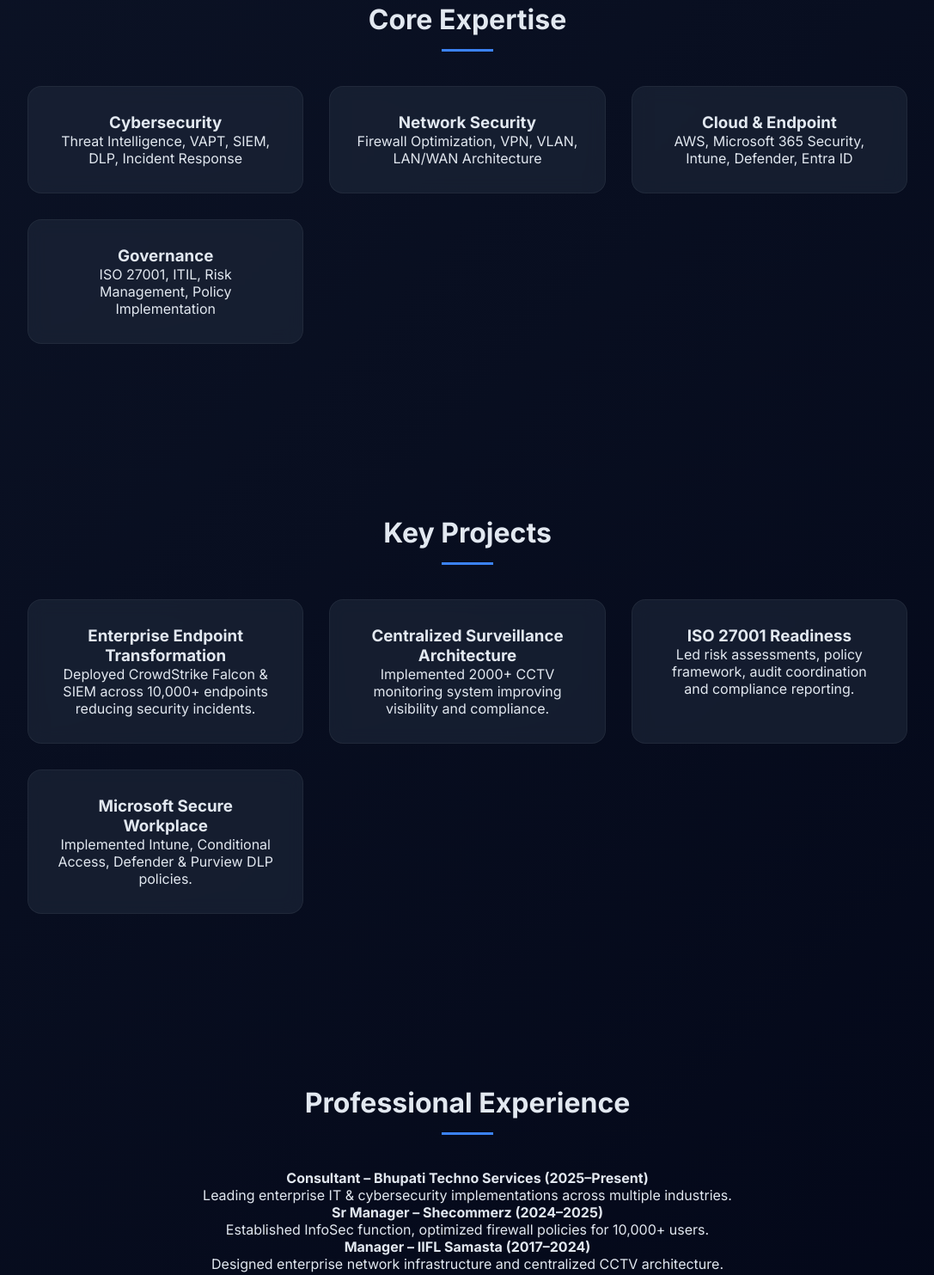
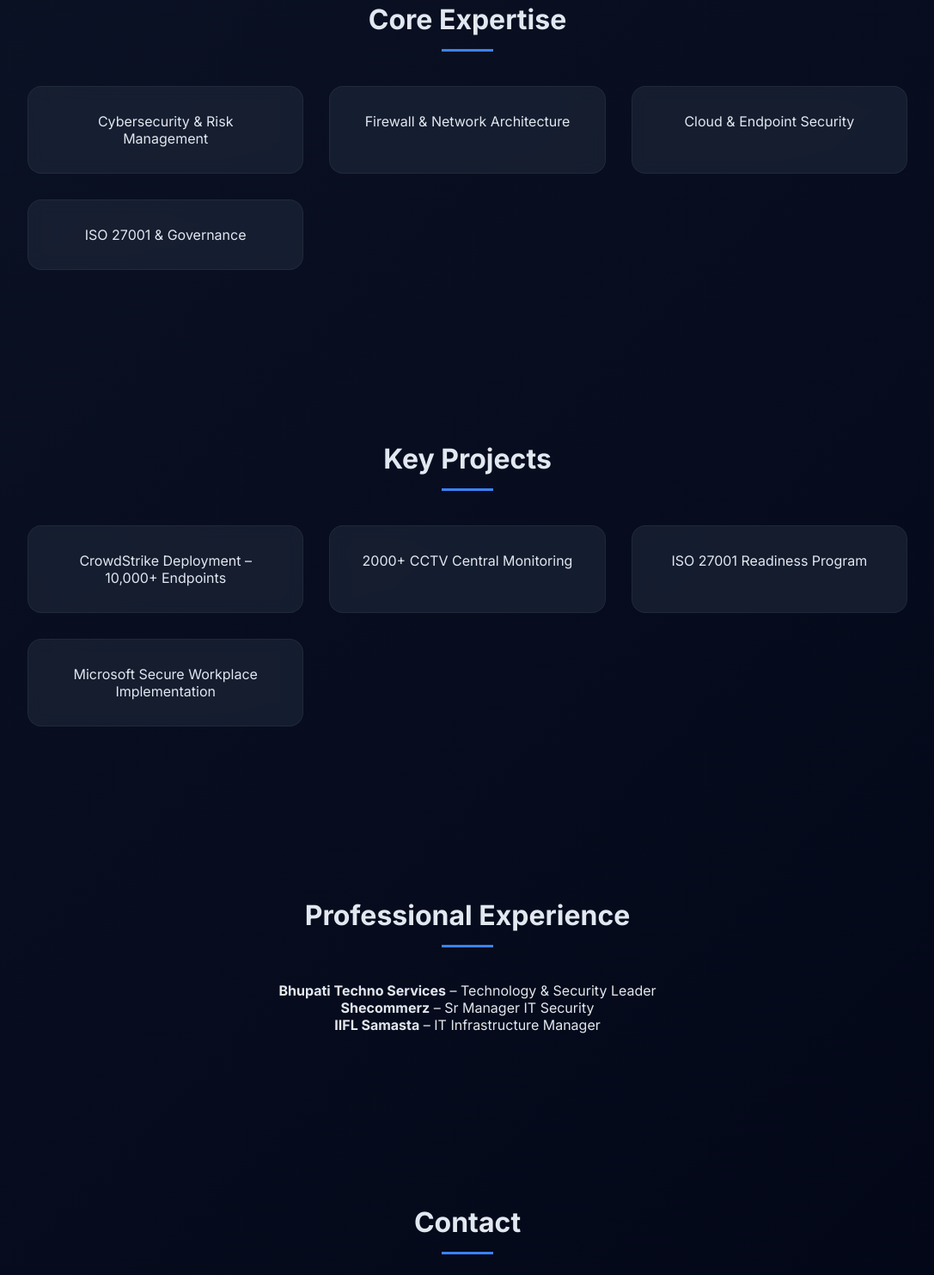
Before and after one commit to kashwin007-pixel/Ashwin-Portfolio, a plain HTML site: page index.html in a window 1280 px wide. Shown: the part 1254-2737 px from the top of the page at 86% size, without its empty margins (96-1183 px from the left). Drawn offline with Linux system fonts and the light colour scheme.

Commit message:
Update index.html

```diff
--- a/index.html
+++ b/index.html
@@ -4,18 +4,18 @@
 <head>
 <meta charset="UTF-8">
 <meta name="viewport" content="width=device-width, initial-scale=1.0">
-<title>Ashwin Kumar | Cybersecurity & IT Infrastructure Leader</title>
+<title>Ashwin Kumar | Cybersecurity & IT Infrastructure</title>
 <link rel="stylesheet" href="style.css">
-<link href="https://fonts.googleapis.com/css2?family=Inter:wght@300;400;600;700&display=swap" rel="stylesheet">
+<link href="https://fonts.googleapis.com/css2?family=Inter:wght@300;400;500;600;700&display=swap" rel="stylesheet">
 </head>
 
 <body>
 
 <div class="background-glow"></div>
 
-    <header>
+<header id="navbar">
     <nav>
-        <h2>Ashwin Kumar</h2>
+        <h2 class="logo">Ashwin Kumar</h2>
         <ul>
             <li><a href="#about">About</a></li>
             <li><a href="#expertise">Expertise</a></li>
@@ -27,84 +27,56 @@
 </header>
 
 <section class="hero">
-    <h1>Building Secure & Scalable Enterprise IT Ecosystems</h1>
-    <p>Cybersecurity | Cloud Security | Firewall Architecture | ISO 27001 | Microsoft Security</p>
-    <a href="#contact" class="btn">Connect With Me</a>
+    <h1 class="reveal">Building Secure & Scalable Enterprise IT Ecosystems</h1>
+    <p class="reveal delay">Cybersecurity | Cloud Security | ISO 27001 | Microsoft Security</p>
+    <a href="#contact" class="btn reveal delay2">Connect With Me</a>
 </section>
 
-<section id="about" class="section">
+<section id="about" class="section reveal-section">
     <h2>About Me</h2>
     <p>
-        IT Infrastructure & Cybersecurity Leader with 10+ years of experience securing enterprise environments
-        across Finance, NBFC, Healthcare and Startups. Specialized in cloud security, endpoint protection,
-        ISO 27001 governance, and enterprise network architecture.
+        IT Infrastructure & Cybersecurity Leader with 10+ years of experience
+        securing enterprise environments across Finance, NBFC, Healthcare and Startups.
+        Specialized in cloud security, endpoint protection, ISO 27001 governance,
+        and enterprise network architecture.
     </p>
 </section>
 
-<section id="expertise" class="section">
+<section id="expertise" class="section reveal-section">
     <h2>Core Expertise</h2>
     <div class="grid">
-        <div class="card">
-            <h3>Cybersecurity</h3>
-            <p>Threat Intelligence, VAPT, SIEM, DLP, Incident Response</p>
-        </div>
-        <div class="card">
-            <h3>Network Security</h3>
-            <p>Firewall Optimization, VPN, VLAN, LAN/WAN Architecture</p>
-        </div>
-        <div class="card">
-            <h3>Cloud & Endpoint</h3>
-            <p>AWS, Microsoft 365 Security, Intune, Defender, Entra ID</p>
-        </div>
-        <div class="card">
-            <h3>Governance</h3>
-            <p>ISO 27001, ITIL, Risk Management, Policy Implementation</p>
-        </div>
+        <div class="card">Cybersecurity & Risk Management</div>
+        <div class="card">Firewall & Network Architecture</div>
+        <div class="card">Cloud & Endpoint Security</div>
+        <div class="card">ISO 27001 & Governance</div>
     </div>
 </section>
 
-<section id="projects" class="section">
+<section id="projects" class="section reveal-section">
     <h2>Key Projects</h2>
     <div class="grid">
-        <div class="card">
-            <h3>Enterprise Endpoint Transformation</h3>
-            <p>Deployed CrowdStrike Falcon & SIEM across 10,000+ endpoints reducing security incidents.</p>
-        </div>
-        <div class="card">
-            <h3>Centralized Surveillance Architecture</h3>
-            <p>Implemented 2000+ CCTV monitoring system improving visibility and compliance.</p>
-        </div>
-        <div class="card">
-            <h3>ISO 27001 Readiness</h3>
-            <p>Led risk assessments, policy framework, audit coordination and compliance reporting.</p>
-        </div>
-        <div class="card">
-            <h3>Microsoft Secure Workplace</h3>
-            <p>Implemented Intune, Conditional Access, Defender & Purview DLP policies.</p>
-        </div>
+        <div class="card">CrowdStrike Deployment – 10,000+ Endpoints</div>
+        <div class="card">2000+ CCTV Central Monitoring</div>
+        <div class="card">ISO 27001 Readiness Program</div>
+        <div class="card">Microsoft Secure Workplace Implementation</div>
     </div>
 </section>
 
-<section id="experience" class="section">
+<section id="experience" class="section reveal-section">
     <h2>Professional Experience</h2>
-    <p><strong>Consultant – Bhupati Techno Services (2025–Present)</strong></p>
-    <p>Leading enterprise IT & cybersecurity implementations across multiple industries.</p>
-
-    <p><strong>Sr Manager – Shecommerz (2024–2025)</strong></p>
-    <p>Established InfoSec function, optimized firewall policies for 10,000+ users.</p>
-
-    <p><strong>Manager – IIFL Samasta (2017–2024)</strong></p>
-    <p>Designed enterprise network infrastructure and centralized CCTV architecture.</p>
+    <p><strong>Bhupati Techno Services</strong> – Technology & Security Leader</p>
+    <p><strong>Shecommerz</strong> – Sr Manager IT Security</p>
+    <p><strong>IIFL Samasta</strong> – IT Infrastructure Manager</p>
 </section>
 
-<section id="contact" class="section">
+<section id="contact" class="section reveal-section">
     <h2>Contact</h2>
     <p>Email: ashwinkumarta@outlook.com</p>
-    <p>Location: Bengaluru, India</p>
+    <p>Bengaluru, India</p>
 </section>
 
 <footer>
-    <p>© 2026 Ashwin Kumar | Cybersecurity & IT Infrastructure</p>
+    © 2026 Ashwin Kumar | Cybersecurity Portfolio
 </footer>
 
 <script src="script.js"></script>
```
